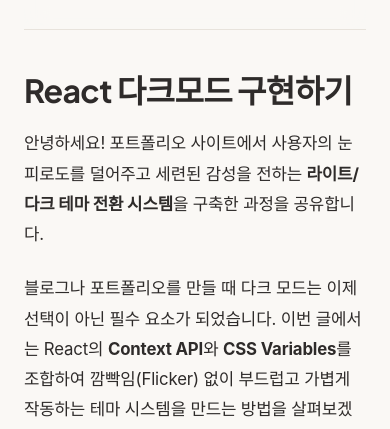
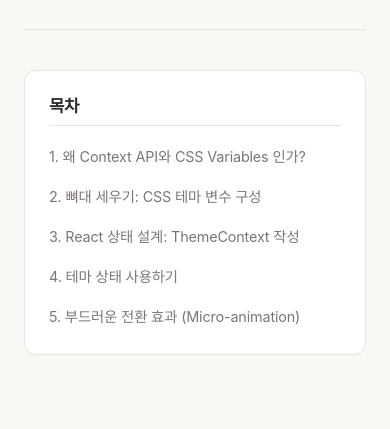
Before and after one commit to 01MINAH/minah-log-frontend, a React (Create React App) app: page /blog/1 in a window 390 px wide. Shown: the part 683-1112 px from the top of the page. Built offline with nearby package versions, Linux system fonts and the light colour scheme; a web font is replaced by a local one.

Commit message:
refactor: Blog 오류인 헤더 고정X 해결 & 목차 생성

```diff
--- a/src/pages/PostDetail.jsx
+++ b/src/pages/PostDetail.jsx
@@ -13,7 +13,7 @@
     return text
       .toLowerCase()
       .trim()
-      .replace(/\u003c[^\u003e]*\u003e/g, '') // remove HTML tags
+      .replace(/<[^>]*>/g, '') // remove HTML tags
       .replace(/[^\w\sㄱ-ㅎㅏ-ㅣ가-힣-]/g, '') // keep alphanum, Korean, spaces, hyphen
       .replace(/\s+/g, '-');
   };
@@ -55,7 +55,7 @@
     e.preventDefault();
     const element = document.getElementById(sectionId);
     if (element) {
-      const headerOffset = 90; // sticky header height offset
+      const headerOffset = 90;
       const elementPosition = element.getBoundingClientRect().top;
       const offsetPosition = elementPosition + window.pageYOffset - headerOffset;
 
@@ -76,15 +76,15 @@
   }
 
   return (
-    <div className="content-wrapper post-detail-page">
+    <div className="content-wrapper wide post-detail-page">
       <div style={{ marginBottom: '2rem' }}>
         <Link to="/blog" className="btn-secondary" style={{ display: 'inline-flex', padding: '0.5rem 1rem', fontSize: '0.85rem' }}>
           ← 블로그 목록으로
         </Link>
       </div>
 
-      <article className="post-detail-content">
-        <header className="detail-header" style={{ borderBottom: '1px solid var(--border-color)', paddingBottom: '2.5rem', marginBottom: '2.5rem', textAlign: 'left' }}>
+      {/* Header info - scrolls normally, NOT fixed */}
+      <div className="detail-header" style={{ borderBottom: '1px solid var(--border-color)', paddingBottom: '2.5rem', marginBottom: '2.5rem', textAlign: 'left' }}>
         <span className="card-date" style={{ fontSize: '0.95rem', marginBottom: '0.75rem' }}>{post.date}</span>
         <h1 className="detail-title" style={{ fontSize: '2.5rem', margin: '0 0 1.5rem 0', lineHeight: '1.25' }}>{post.title}</h1>
 
@@ -100,8 +100,11 @@
           className="detail-main-image"
           style={{ width: '100%', maxHeight: '400px', objectFit: 'cover', borderRadius: 'var(--radius-lg)' }}
         />
-        </header>
+      </div>
 
+      {/* Flex layout: post body (left) + TOC sidebar (right) */}
+      <div className="post-detail-layout">
+        <article className="post-detail-content">
           <section className="post-body">
             <MarkdownRenderer markdownPath={post.markdownPath} />
           </section>
@@ -112,6 +115,7 @@
           <DynamicTOC markdownPath={post.markdownPath} scrollToSection={scrollToSection} />
         </aside>
       </div>
+    </div>
   );
 };
 
--- a/src/styles/theme.css
+++ b/src/styles/theme.css
@@ -776,13 +776,15 @@
   padding-top: 2rem;
 }
 
-.project-detail-layout {
+.project-detail-layout,
+.post-detail-layout {
   display: flex;
   gap: 3rem;
   position: relative;
 }
 
-.project-detail-content {
+.project-detail-content,
+.post-detail-content {
   flex: 1;
   max-width: 100%;
 }
@@ -867,7 +869,8 @@
 }
 
 /* Sidebar Table of Contents (TOC) */
-.project-detail-sidebar {
+.project-detail-sidebar,
+.post-detail-sidebar {
   width: 240px;
   flex-shrink: 0;
 }
@@ -1097,11 +1100,13 @@
 
 /* Responsive Overrides */
 @media (max-width: 992px) {
-  .project-detail-layout {
+  .project-detail-layout,
+  .post-detail-layout {
     flex-direction: column;
   }
 
-  .project-detail-sidebar {
+  .project-detail-sidebar,
+  .post-detail-sidebar {
     width: 100%;
     order: -1;
     /* Move TOC to top on smaller screens */
```
Also changed, not shown: src/index.css (line endings or trailing spaces). Lines whose indentation alone changed are shown as unchanged.
